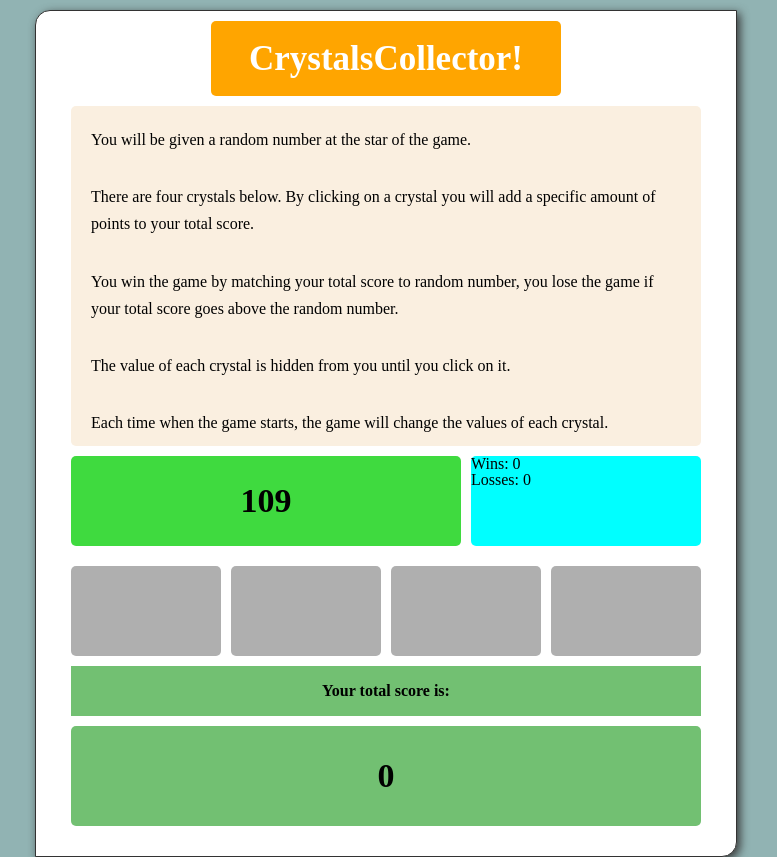
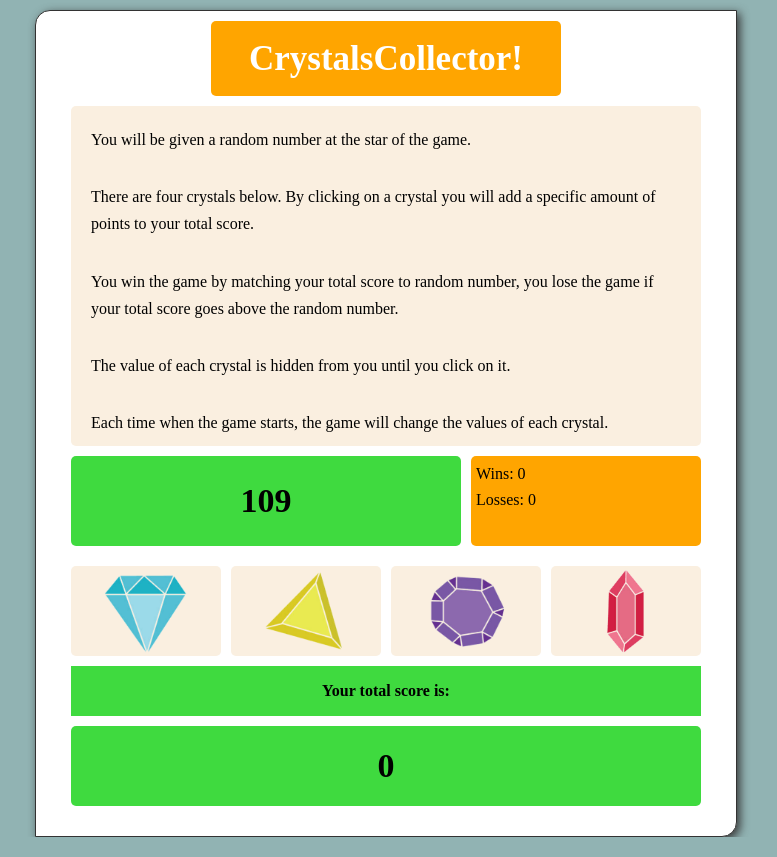
Before and after one commit to emersonscheffer/unit-4-game, a plain HTML site: page index.html in a window 1280 px wide. Shown: the whole page, without its empty margins (254-1031 px from the left). Drawn offline with nearby package versions, Linux system fonts and the light colour scheme.

Commit message:
uploading imgs and updating style

```diff
--- a/assets/css/style.css
+++ b/assets/css/style.css
@@ -75,8 +75,13 @@ section {
 #scoreBoard {
     grid-column: 6/9;
     grid-row: 1/2;
-    background-color: aqua;
+    background-color: orange;
     border-radius: 5px;
+}
+
+#scoreBoard p {
+    margin-left: 5px;
+    margin-top: 10px;
 }
 
 #crystalsBtn {
@@ -91,16 +96,44 @@ section {
 }
 
 .cBtn {
-    background-color: #afafaf;
+    background-color: #faefe0;
     width: 100%;
     height: 100%;
     border-radius: 5px;
 }
 
+#cBtn1 {
+    background-image: url('../imgs/blueGem.png');
+    background-size: auto 100%;
+    background-repeat: no-repeat;
+    background-position: center center;
+}
+
+#cBtn2 {
+    background-image: url('../imgs/yellowGem.png');
+    background-size: auto 100%;
+    background-repeat: no-repeat;
+    background-position: center center;
+}
+
+#cBtn3 {
+    background-image: url('../imgs/purpleGem.png');
+    background-size: auto 100%;
+    background-repeat: no-repeat;
+    background-position: center center;
+}
+
+#cBtn4 {
+    background-image: url('../imgs/redGem.png');
+    background-size: auto 100%;
+    background-repeat: no-repeat;
+    background-position: center center;
+}
+
 #beforeSumNumber {
     grid-column: 1/9;
     height: 50px;
-    background-color: #72c072;
+    background-color: rgb(63, 218, 63);
     display: grid;
 }
 
@@ -113,8 +146,8 @@ section {
 #sumNumber {
     grid-column: 1/9;
     border-radius: 5px;
-    background-color: #72c072;
-    height: 100px;
+    background-color: rgb(63, 218, 63);
+    height: 80px;
     margin-bottom: 30px;
     display: grid;
 }
--- a/index.html
+++ b/index.html
@@ -44,8 +44,8 @@
             </div>
             <div id="scoreBoard">
 
-                <div>Wins: <span id="wins"></span></div>
-                <div>Losses: <span id="losses"></span></div>
+                <div><p>Wins:  <span id="wins"></span></p></div>
+                <div><p>Losses: <span id="losses"></span></p></div>
 
             </div>
             <div id="crystalsBtn">
```
Also changed, not shown: assets/imgs/blueGem.jpg (added), assets/imgs/blueGem.png (added), assets/imgs/purpleGem.jpg (added), assets/imgs/purpleGem.png (added), assets/imgs/redGem.jpg (added), assets/imgs/redGem.png (added), assets/imgs/yellowGem.jpg (added), assets/imgs/yellowGem.png (added).
